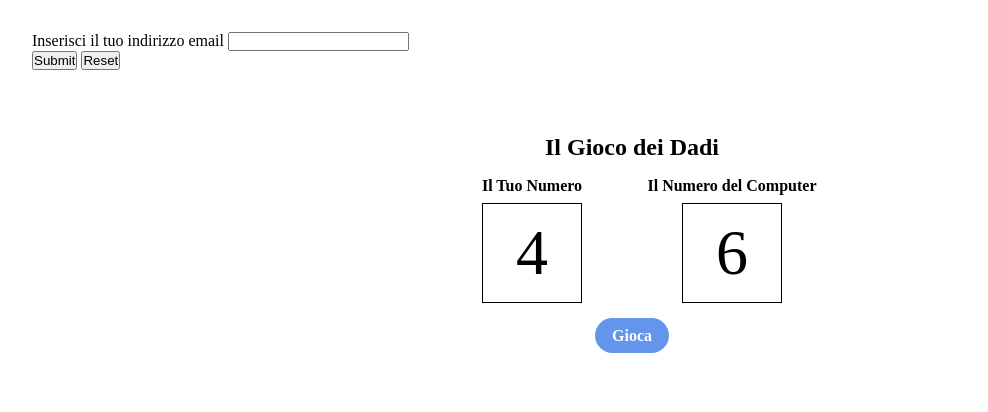
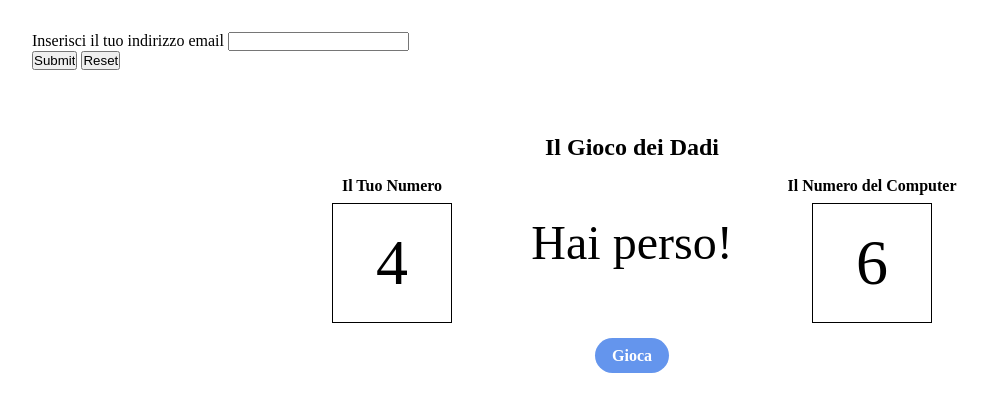
Before and after one commit to MirkOrlando/js-mail-dadi, a plain HTML site: page index.html in a window 1280 px wide. Both pictures are taken after a click on the link "Gioca". Shown: the whole page, without its empty margins (8-996 px from the left). Drawn offline with Linux system fonts and the light colour scheme.

Commit message:
created dice game's visualization

```diff
--- a/assets/css/style.css
+++ b/assets/css/style.css
@@ -27,10 +27,11 @@ a {
 .row {
   display: flex;
   justify-content: center;
+  align-items: center;
 }
 
 .col {
-  flex-basis: calc(100% / 6);
+  flex-basis: calc(100% / 5);
 }
 
 .user-card,
@@ -52,6 +53,11 @@ a {
   margin: 0.5rem 0;
 }
 
+.result_content {
+  font-size: 3rem;
+  padding: 0 0 1.5rem;
+}
+
 .fs_4 {
   font-size: 4rem;
 }
--- a/assets/js/main.js
+++ b/assets/js/main.js
@@ -70,6 +70,7 @@ const pcRandomNumContainer = document.querySelector(".pc_random_num_container");
 const userRandomNumContainer = document.querySelector(
   ".user_random_num_container"
 );
+const resultGame = document.querySelector(".result");
 
 playElement.addEventListener("click", function () {
   const pcRandomNum = Math.ceil(Math.random() * 6);
@@ -81,11 +82,11 @@ playElement.addEventListener("click", function () {
 
   /* confrontare i numeri casuali e stabilire chi ha fatto il numero più alto */
   if (userRandomNum < pcRandomNum) {
-    console.log("hai perso!");
+    resultGame.innerHTML = `<div class="result_content">Hai perso!</div>`;
   } else if (userRandomNum > pcRandomNum) {
-    console.log("hai vinto!");
+    resultGame.innerHTML = `<div class="result_content">Hai vinto!</div>`;
   } else {
-    console.log("pari!");
+    resultGame.innerHTML = `<div class="result_content">Pari!</div>`;
   }
 
   /* comunicare il vincitore */
--- a/index.html
+++ b/index.html
@@ -31,6 +31,9 @@
                   </div>
               </div>
               <div class="col">
+                  <div class="result"></div>
+              </div>
+              <div class="col">
                 <div class="pc-card">
                     <h4>Il Numero del Computer</h4>
                     <div class="pc_random_num_container"></div>
@@ -41,7 +44,6 @@
           <div class="actions">
             <a id="play">Gioca</a>
           </div>
-
     </div>
     <script src="./assets/js/main.js"></script>
   </body>
```
